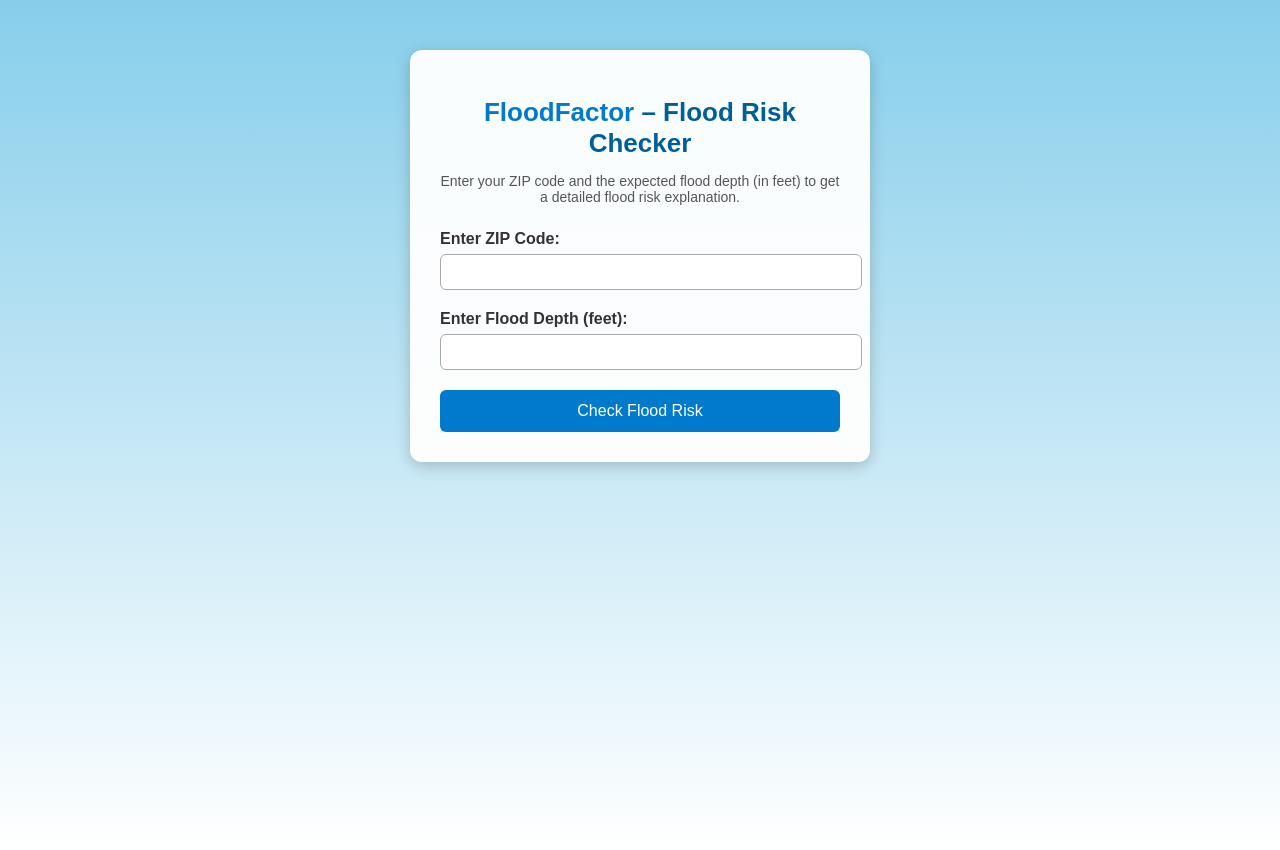
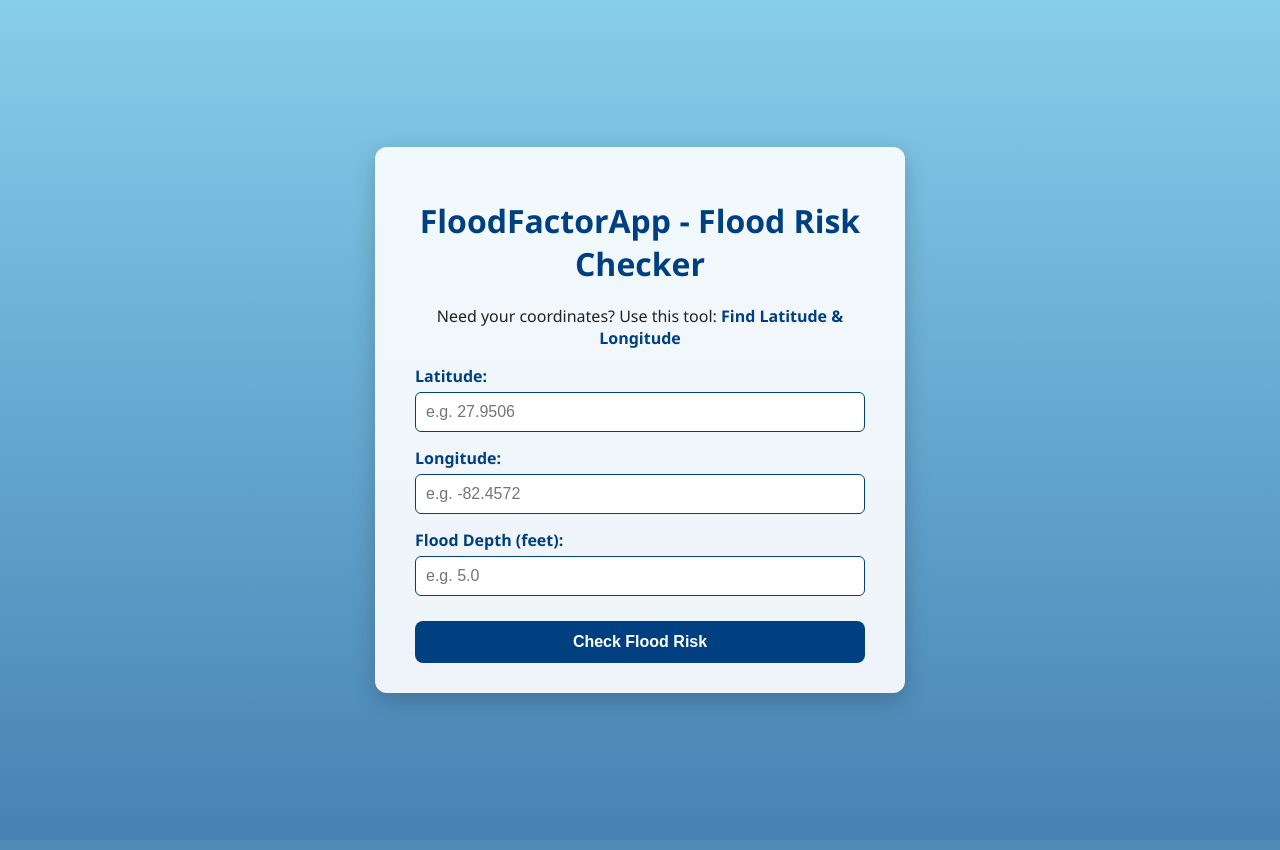
Before and after one commit to JessiMarosi/FloodFactorApp, a Flask app: page / in a window 1280 px wide. After the commit the page ends 702 px from the top, so only its background shows below. Run offline with Flask 3, Linux system fonts and the light colour scheme.

Commit message:
Improve UI: blue sky background and polished form styling

```diff
--- a/templates/index.html
+++ b/templates/index.html
@@ -2,120 +2,137 @@
 <html lang="en">
 <head>
   <meta charset="UTF-8" />
-    <meta name="viewport" content="width=device-width, initial-scale=1" />
-    <title>FloodFactor – Flood Risk Checker</title>
+  <title>FloodFactorApp</title>
   <style>
+    /* Background gradient: bright blue sky */
     body {
-            font-family: Arial, sans-serif;
-            background: linear-gradient(to bottom, #87ceeb 0%, #ffffff 100%);
       margin: 0;
-            padding: 0;
+      font-family: 'Segoe UI', Tahoma, Geneva, Verdana, sans-serif;
+      background: linear-gradient(to bottom, #87CEEB, #4682B4);
+      color: #fff;
       min-height: 100vh;
       display: flex;
       justify-content: center;
-            align-items: flex-start;
-            padding-top: 50px;
-            color: #333;
+      align-items: center;
+      padding: 20px;
     }
+
+    /* White translucent container */
     .container {
-            background: rgba(255, 255, 255, 0.95);
+      background: rgba(255, 255, 255, 0.9);
+      color: #222;
+      padding: 30px 40px;
       border-radius: 12px;
-            box-shadow: 0 4px 15px rgba(0,0,0,0.2);
-            width: 400px;
-            padding: 30px;
+      box-shadow: 0 8px 24px rgba(0,0,0,0.2);
+      max-width: 450px;
+      width: 100%;
+      text-align: center;
     }
+
     h1 {
-            text-align: center;
-            color: #005f99;
-            margin-bottom: 10px;
-            font-size: 26px;
+      margin-bottom: 20px;
+      color: #004080;
+      font-weight: 700;
     }
-        h1 span {
-            color: #007acc;
+
+    p a {
+      color: #004080;
+      font-weight: 600;
+      text-decoration: none;
     }
-        p.description {
-            text-align: center;
-            font-size: 14px;
-            color: #555;
-            margin-bottom: 25px;
+    p a:hover {
+      text-decoration: underline;
     }
-        form label {
+
+    label {
       display: block;
-            margin-bottom: 6px;
-            font-weight: bold;
+      margin-top: 15px;
+      font-weight: 600;
+      text-align: left;
+      color: #004080;
     }
-        form input[type="text"],
-        form input[type="number"] {
+
+    input[type="text"],
+    input[type="number"] {
       width: 100%;
-            padding: 8px 10px;
-            margin-bottom: 20px;
-            border: 1px solid #aaa;
+      padding: 10px;
+      margin-top: 5px;
+      border: 1.5px solid #004080;
       border-radius: 6px;
       font-size: 16px;
+      box-sizing: border-box;
+      transition: border-color 0.3s ease;
     }
-        form button {
+    input[type="text"]:focus,
+    input[type="number"]:focus {
+      outline: none;
+      border-color: #1E90FF;
+      box-shadow: 0 0 8px #1E90FF;
+    }
+
+    button {
+      margin-top: 25px;
+      background-color: #004080;
+      color: white;
+      padding: 12px 20px;
+      font-size: 16px;
+      border: none;
+      border-radius: 8px;
+      cursor: pointer;
+      font-weight: 700;
       width: 100%;
-            padding: 12px;
-            background-color: #007acc;
-            border: none;
-            border-radius: 6px;
-            color: white;
-            font-size: 16px;
-            cursor: pointer;
       transition: background-color 0.3s ease;
     }
-        form button:hover {
-            background-color: #005f99;
+    button:hover {
+      background-color: #1E90FF;
     }
-        .result, .error {
-            margin-top: 25px;
+
+    .explanation {
+      margin-top: 30px;
+      background: #f0f8ff;
       padding: 15px;
       border-radius: 8px;
+      color: #004080;
+      text-align: left;
       white-space: pre-wrap;
-            word-wrap: break-word;
-            line-height: 1.5;
+      max-height: 300px;
+      overflow-y: auto;
+      box-shadow: inset 0 0 10px rgba(30, 144, 255, 0.2);
     }
-        .result {
-            background-color: #dff0d8;
-            color: #3c763d;
-            border: 1px solid #3c763d;
-        }
+
     .error {
-            background-color: #f8d7da;
-            color: #842029;
-            border: 1px solid #842029;
-        }
-        .note {
-            font-size: 13px;
-            color: #666;
-            margin-top: 10px;
+      margin-top: 20px;
+      color: #b22222;
+      font-weight: 600;
     }
   </style>
 </head>
 <body>
   <div class="container">
-        <h1><span>FloodFactor</span> – Flood Risk Checker</h1>
-        <p class="description">
-            Enter your ZIP code and the expected flood depth (in feet) to get a detailed flood risk explanation.
+    <h1>FloodFactorApp - Flood Risk Checker</h1>
+
+    <p>
+      Need your coordinates? Use this tool:
+      <a href="https://www.latlong.net/" target="_blank" rel="noopener noreferrer">Find Latitude & Longitude</a>
     </p>
-        <form method="POST" action="/">
-            <label for="zip_code">Enter ZIP Code:</label>
-            <input type="text" id="zip_code" name="zip_code" required aria-label="ZIP Code" />
 
-            <label for="depth">Enter Flood Depth (feet):</label>
-            <input type="number" step="0.1" id="depth" name="depth" required aria-label="Flood Depth" />
+    <form method="post" novalidate>
+      <label for="latitude">Latitude:</label>
+      <input type="text" id="latitude" name="latitude" placeholder="e.g. 27.9506" required />
+
+      <label for="longitude">Longitude:</label>
+      <input type="text" id="longitude" name="longitude" placeholder="e.g. -82.4572" required />
+
+      <label for="depth">Flood Depth (feet):</label>
+      <input type="number" id="depth" name="depth" step="0.1" placeholder="e.g. 5.0" required />
 
       <button type="submit">Check Flood Risk</button>
     </form>
 
     {% if explanation %}
-            <div class="result">
-                {{ explanation }}
-                {% if adjusted_depth %}
-                    <div class="note">
-                        Note: The requested depth exceeds the known modeled depth for this ZIP code. Explanation is based on known data.
-                    </div>
-                {% endif %}
+      <div class="explanation">
+        <h2>Flood Risk Explanation:</h2>
+        <p>{{ explanation | safe }}</p>
       </div>
     {% endif %}
 
```
Lines whose indentation alone changed are shown as unchanged.
